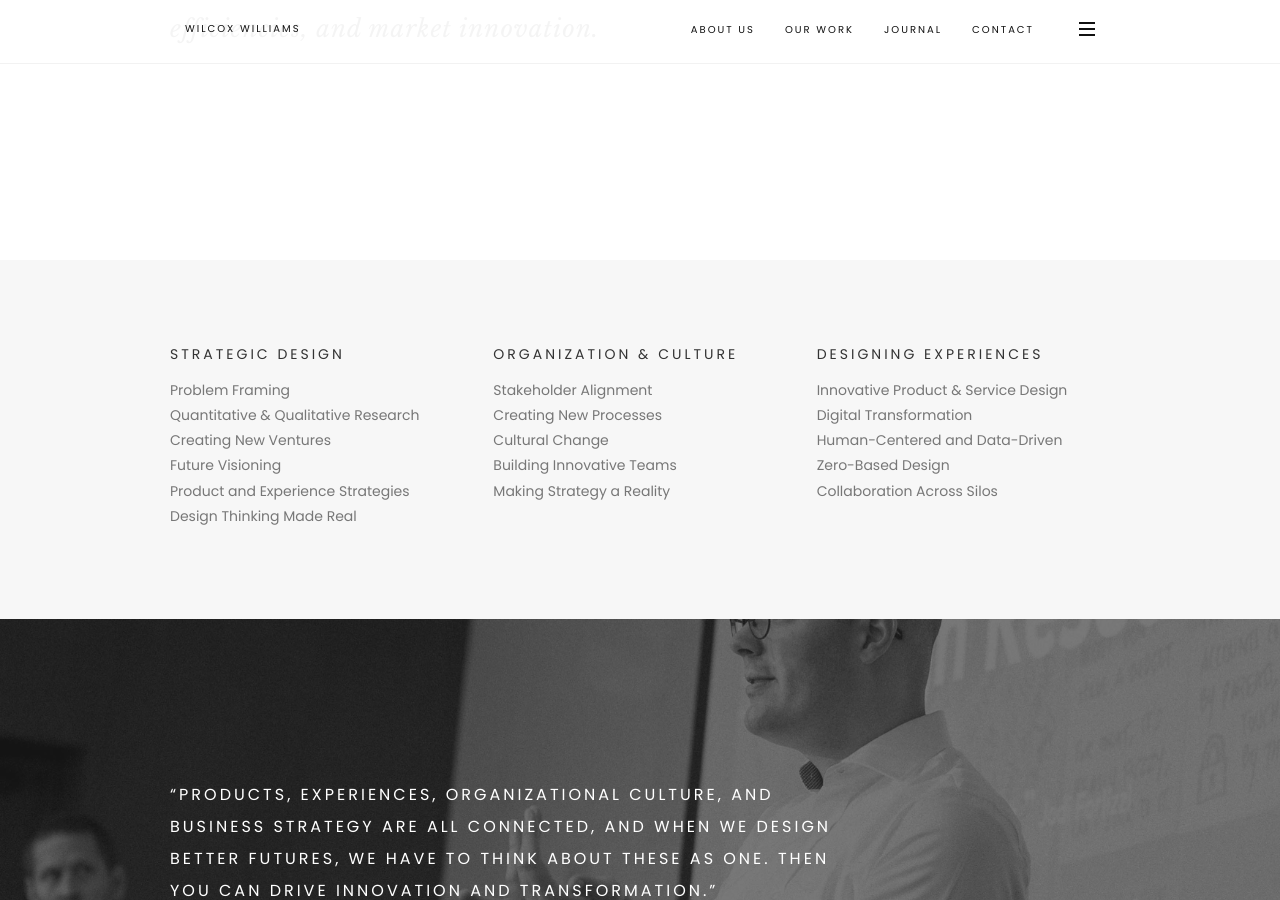
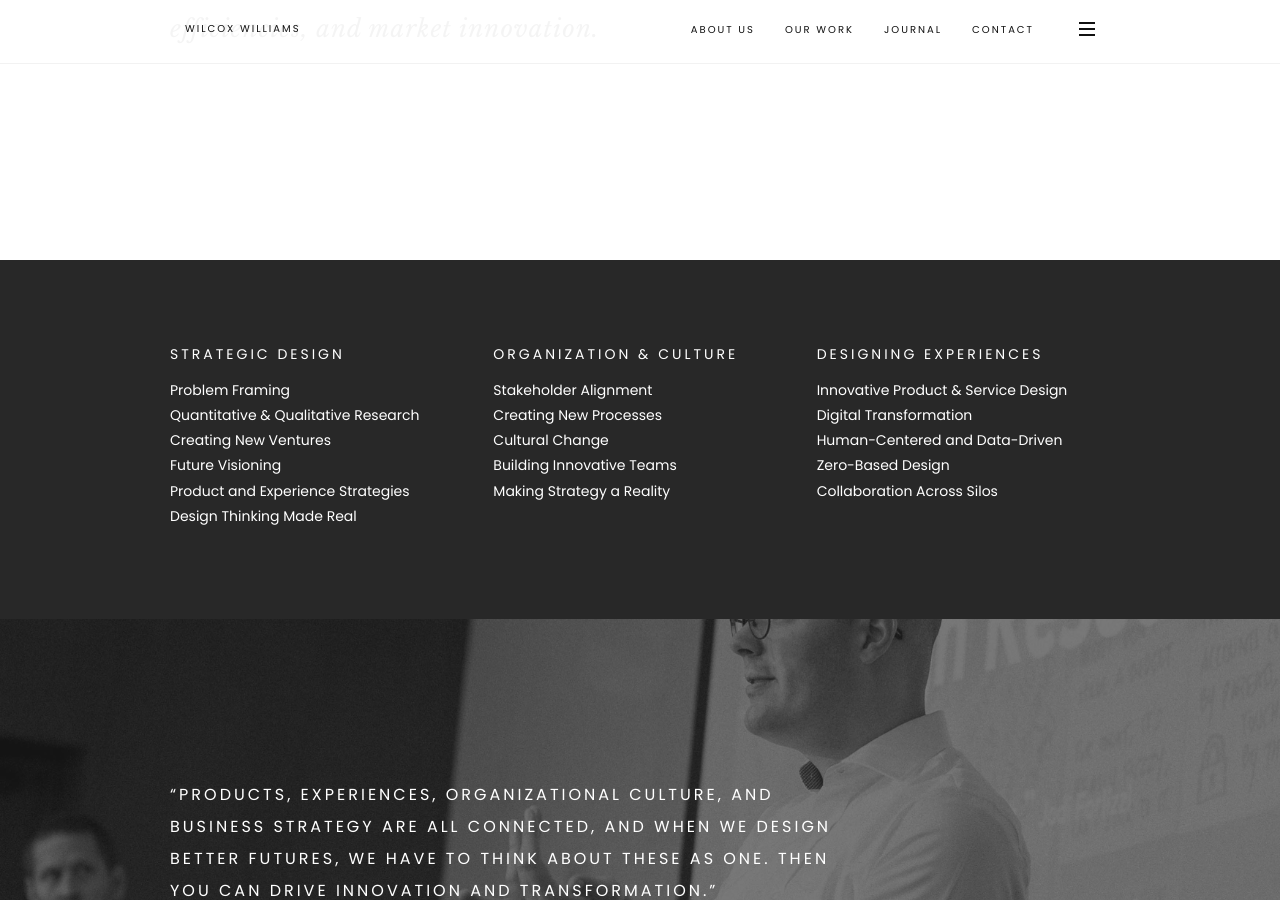
Before and after one commit to rwcstudio/wilcoxwilliams.github.io, a Jekyll site: the page built from work.html, in a window 1280 px wide and 900 px high, scrolled down 343 px. Built offline with Jekyll 4.4.1, drawn with Linux system fonts in a browser that asks for light colours.

Commit message:
Update work.html

```diff
--- a/work.html
+++ b/work.html
@@ -16,7 +16,7 @@ We help organizations adopt forward-thinking and innovative approaches to the fu
 </div>
 </section>
 
-<section class="module-small bg-light">
+<section class="module-small bg-dark">
 <div class="container">
 <div class="row">
 <div class="col-sm-12 col-md-4 col-lg-4">
```
